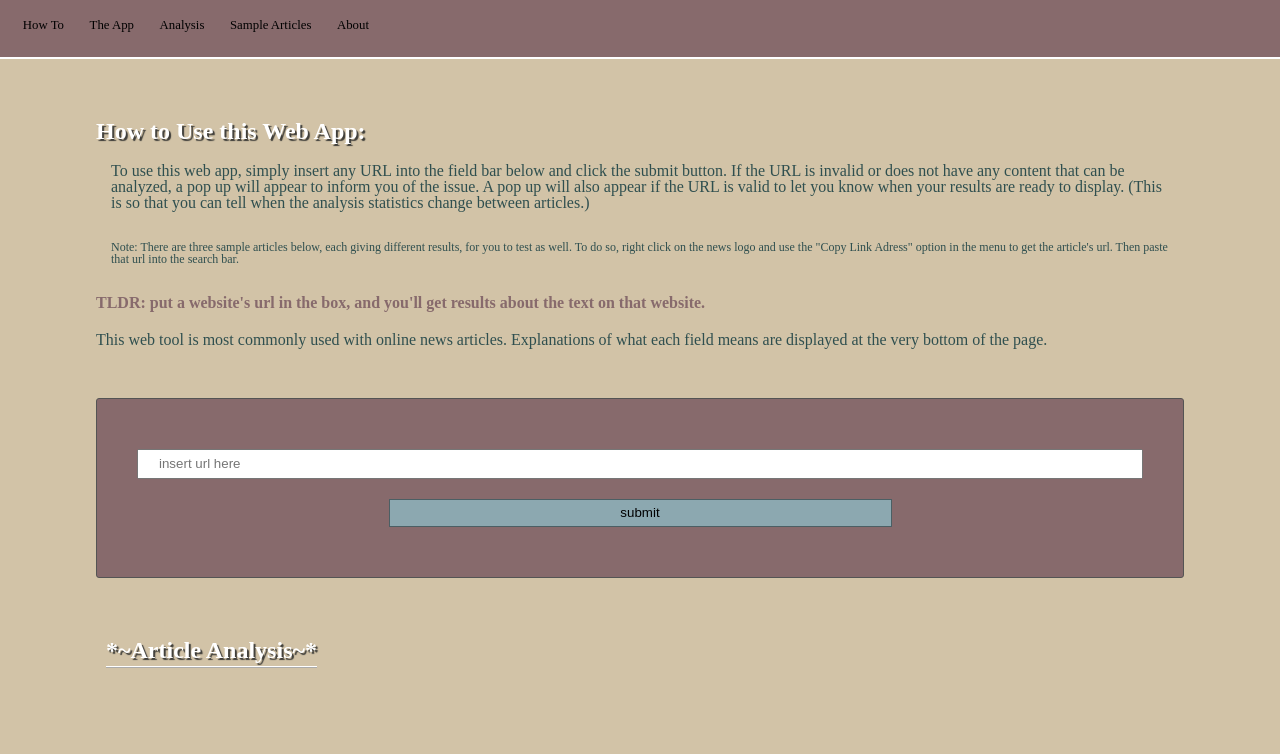
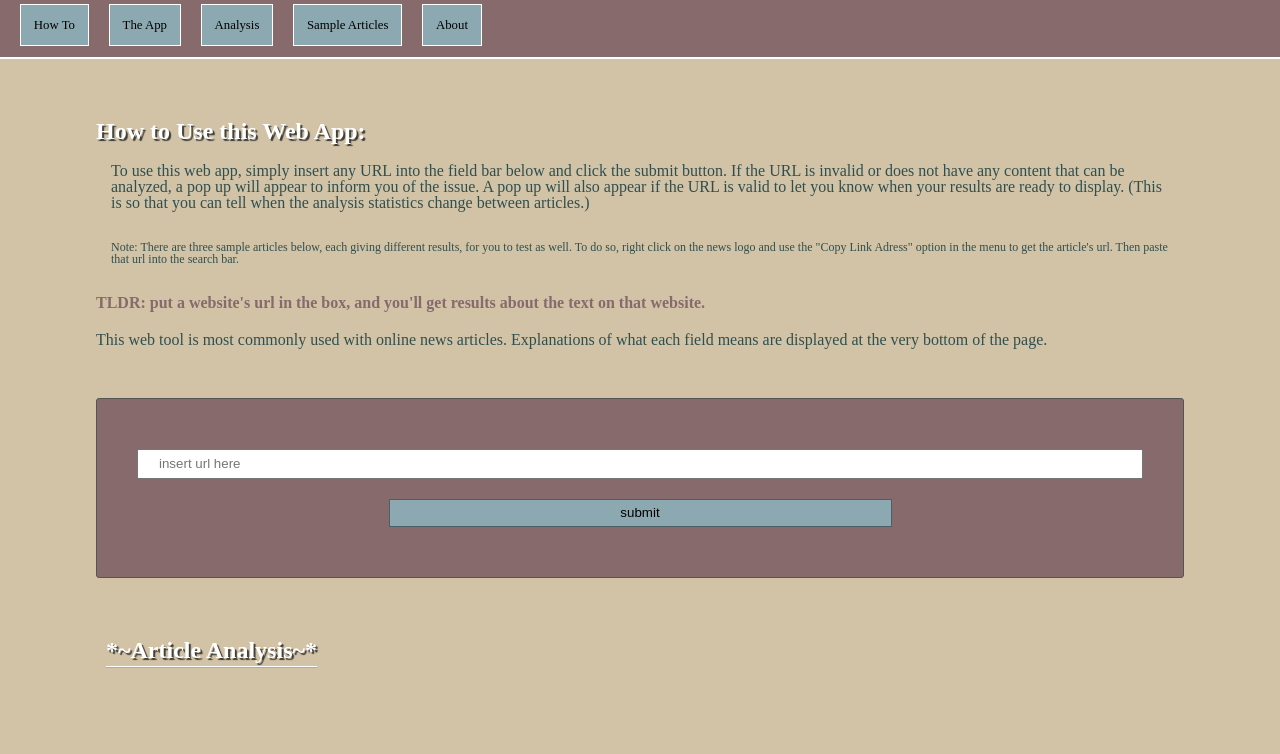
Before and after one commit to jhersheyy/heroku_newseval, a website built with webpack: page src/client/views/index.html in a window 1280 px wide. Shown: the part 74-828 px from the top of the page. Built offline with nearby package versions, Linux system fonts and the light colour scheme.

Commit message:
edited header styling

```diff
--- a/src/client/styles/header.scss
+++ b/src/client/styles/header.scss
@@ -22,11 +22,12 @@ header {
 
 #navbar__list {
     // width:100%;
-    padding: 15px 0px 15px 0px;
+    background-color: $formcolor;
+    padding: 15px 0;
     margin: 10px;
-    background-color: $formcolor;
-    display: block;
-    font-size: 0.8em;
+    display: inline-block;
+    /* width: 115px; */
+    font-size: .8em;
 }
 
 .navbar__menu .menu__link {
@@ -34,10 +35,12 @@ header {
     font-size: 0.8em;
     justify-content: space-evenly;
     // border: white 3px solid;
-    margin-top:20px;
+    margin:20px 10px;
     padding: 1em;
     text-decoration: none;
     color: #000;
+    background-color: #8ca8b0;
+    border: 1px white solid;
 }
 @media (min-width: 425px){
     .navbar__menu .menu__link {
--- a/src/client/views/index.html
+++ b/src/client/views/index.html
@@ -194,7 +194,7 @@
             </section>
         </main>
         <footer>
-            done by julia h. for more check here: <a href="juliahershey.com" target="_blank">
+            done by julia h. for more check here: <a href="https://www.juliahershey.com" target="_blank">
             juliahershey.com</a> =) thank you!
         </footer>
         <script>
```
